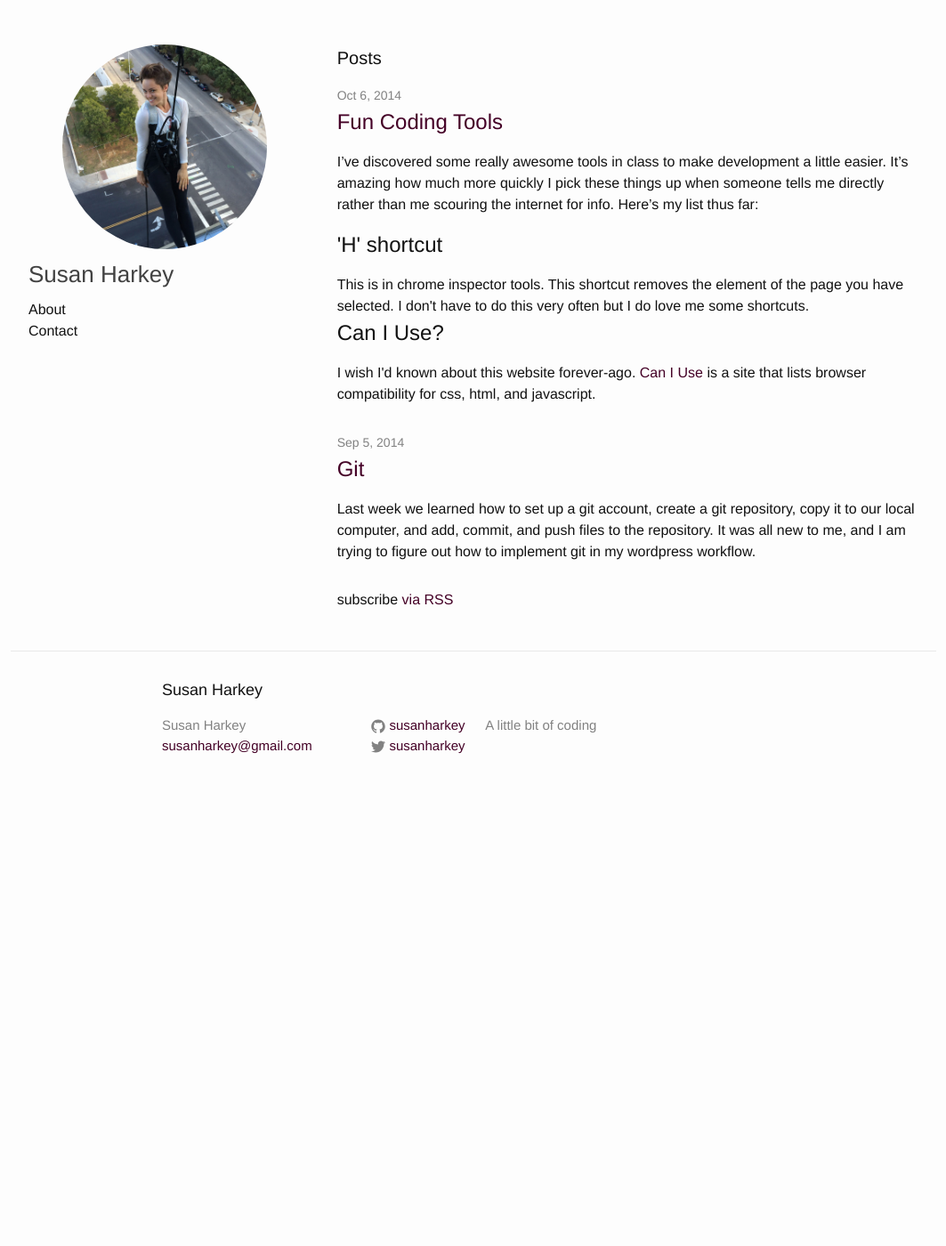
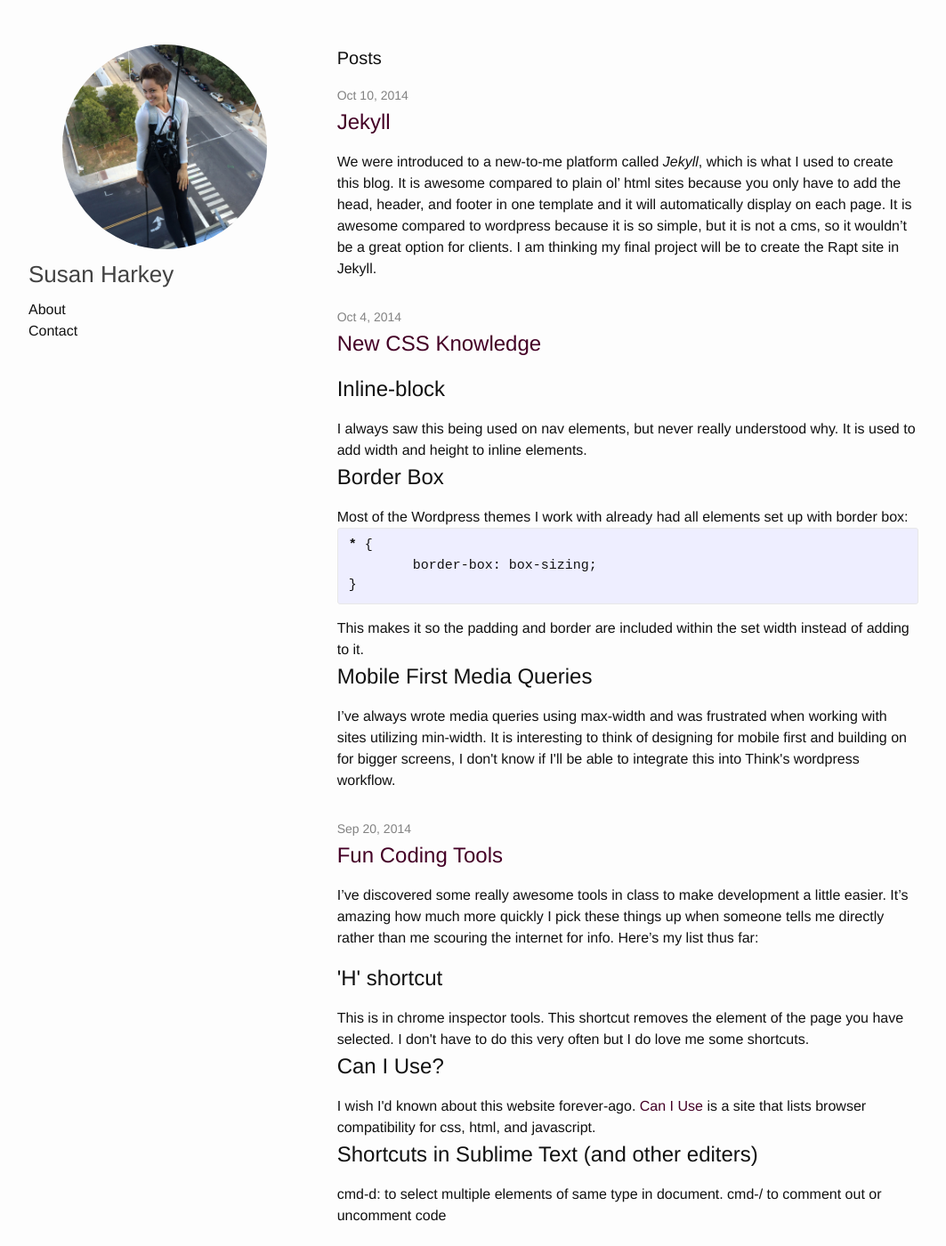
Before and after one commit to susanharkey/susanharkey.github.io, a Jekyll site: the page built from index.html, in a window 1280 px wide and 1400 px high. Shown: the whole window at 89% size, without its empty margins (108-1171 px from the left). Built offline with Jekyll 4.4.1, drawn with Linux system fonts in a browser that asks for light colours; some of the changed text lies outside the part shown.

Commit message:
Added new blogs

```diff
--- /dev/null
+++ b/_posts/2014-10-04-more-fun-coding-tools.markdown
@@ -0,0 +1,22 @@
+---
+layout: post
+title:  "New CSS Knowledge"
+date:   2014-10-04
+categories: development tools
+---
+<h2 class="learn-title">Inline-block</h2>
+<div class="learn-list">I always saw this being used on nav elements, but never really understood why. It is used to add width and height to inline elements.
+</div>
+<h2 class="learn-title">Border Box</h2>
+<div class="learn-list">Most of the Wordpress themes I work with already had all elements set up with border box:
+{% highlight css %}
+* {
+	border-box: box-sizing;
+}
+{% endhighlight %}
+This makes it so the padding and border are included within the set width instead of adding to it.
+</div>
+<h2 class="learn-title">Mobile First Media Queries</h2>
+<div class="learn-list">
+I’ve always wrote media queries using max-width and was frustrated when working with sites utilizing min-width. It is interesting to think of designing for mobile first and building on for bigger screens, I don't know if I'll be able to integrate this into Think's wordpress workflow.
+</div>
--- /dev/null
+++ b/_posts/2014-10-10-jekyll.markdown
@@ -0,0 +1,19 @@
+---
+layout: post
+title:  "Jekyll"
+date:   2014-10-10
+categories: development tools
+---
+We were introduced to a new-to-me platform called <em>Jekyll</em>, which is what I used to create this blog. It is awesome compared to plain ol' html sites because you only have to add the head, header, and footer in one template and it  will automatically display on each page. It is awesome compared to wordpress because it is so simple, but it is not a cms, so it wouldn't be a great option for clients. I am thinking my final project will be to create the Rapt site in Jekyll.
+
+Jekyll comes with a lot of awesome shortcodes (that's what they are called in Wordpress, but maybe Jekyll has another name), like the one below which adds a code snippet area you can use to add chunks of code to your blog posts. This is the default code that was included with the Jekyll install; it's in ruby, which I don't know at all:
+
+{% highlight ruby %}
+def print_hi(name)
+  puts "Hi, #{name}"
+end
+print_hi('Tom')
+#=> prints 'Hi, Tom' to STDOUT.
+{% endhighlight %}
+
+We set up Jekyll to display on our github site (mine is susanharkey.github.io obvs). However, you can use this code jekyll serve --watch in terminal to display any folder using jekyll on your local server: localhost:4000. At least I think that is what Flip was explaining to me.
--- a/_posts/2014-9-05-git.markdown
+++ b/_posts/2014-9-05-git.markdown
@@ -4,6 +4,4 @@ title: Git
 date: 2014-9-05
 ---
 
-Last week we learned how to set up a git account, create a git repository, copy it to our local computer, and add, commit, and push files to the repository. It was all new to me, and I am trying to figure out how to implement git in my wordpress workflow.
-
-I also learned a couple of new html and css things. Although I've used inline-block before, I didn't really know the purpose of it (to give inline elements a width and height). It was awesome to get an html refresher since I've been working in Wordpress. I am happy to know of boilerplate. Part of the reason I enrolled in the course was to get to know a more efficient workflow. Another awesome tool I learned about was the Can I Use website, which lists all the browser settings for css.
+Last week we learned how to set up a git account, create a git repository, copy it to our local computer, and add, commit, and push files to the repository. It was all new to me, and I am trying to figure out how to implement git in my wordpress workflow. I found <a href="http://ameliabriscoe.com/configure-wordpress-git-repository/this tutorial" target="_blank">this tutorial by Amelia Briscoe</a> about using a git reqository on bitbucket, which she recommended over github because you can get free private repositories. I guess you don't want sensitive info from your wordpress install to be public.
--- a/_posts/2014-10-06-fun-coding-tools.markdown
+++ b/_posts/2014-9-20-fun-coding-tools.markdown
@@ -1,7 +1,7 @@
 ---
 layout: post
 title:  "Fun Coding Tools"
-date:   2014-10-06 19:51:44
+date:   2014-09-20
 categories: development tools
 ---
 I've discovered some really awesome tools in class to make development a little easier. It's amazing how much more quickly I pick these things up when someone tells me directly rather than me scouring the internet for info. Here's my list thus far:
@@ -11,11 +11,6 @@ I've discovered some really awesome tools in class to make development a little
 <h2 class="learn-title">Can I Use?</h2>
 <div class="learn-list">I wish I'd known about this website forever-ago. <a href="http://caniuse.com/" target="_blank">Can I Use</a> is a site that lists browser compatibility for css, html, and javascript.
 </div>
-
-{% highlight ruby %}
-def print_hi(name)
-  puts "Hi, #{name}"
-end
-print_hi('Tom')
-#=> prints 'Hi, Tom' to STDOUT.
-{% endhighlight %}
+<h2 class="learn-title">Shortcuts in Sublime Text (and other editers)</h2>
+<div class="learn-list">cmd-d: to select multiple elements of same type in document. cmd-/ to comment out or uncomment code
+</div>
```
Also changed, not shown: 1 other file.
